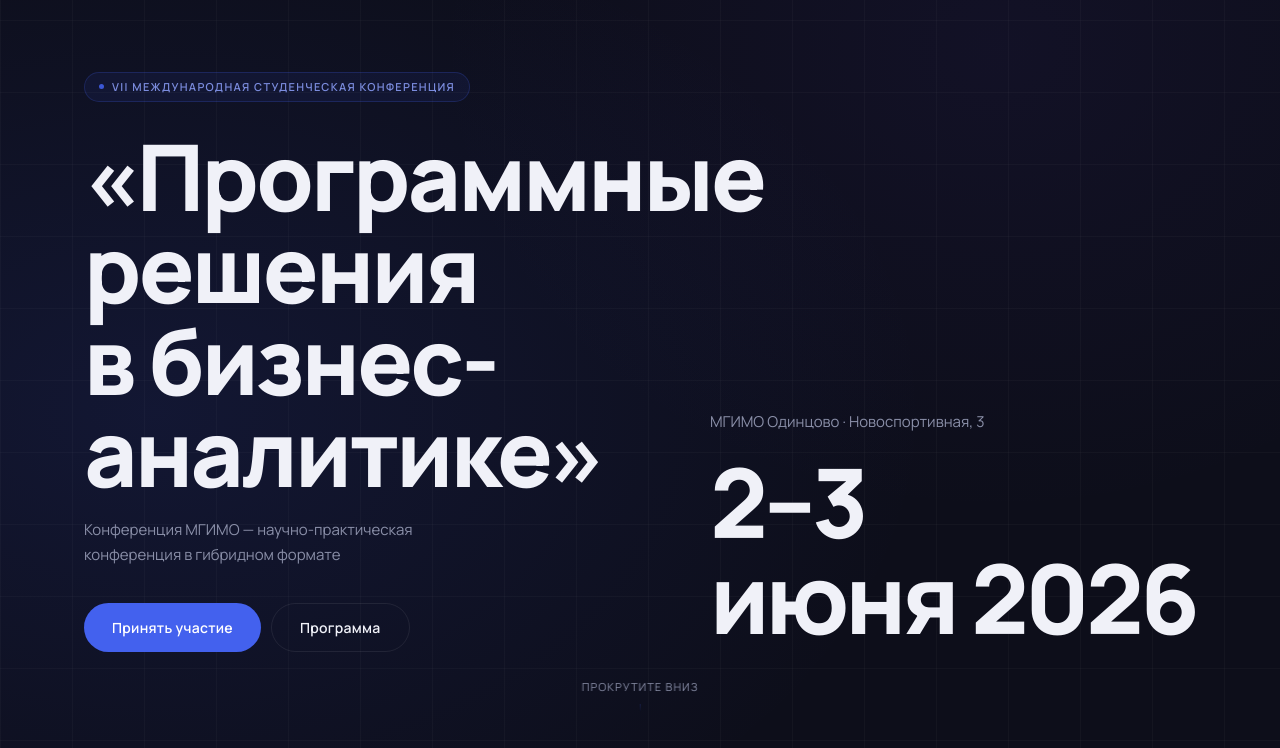
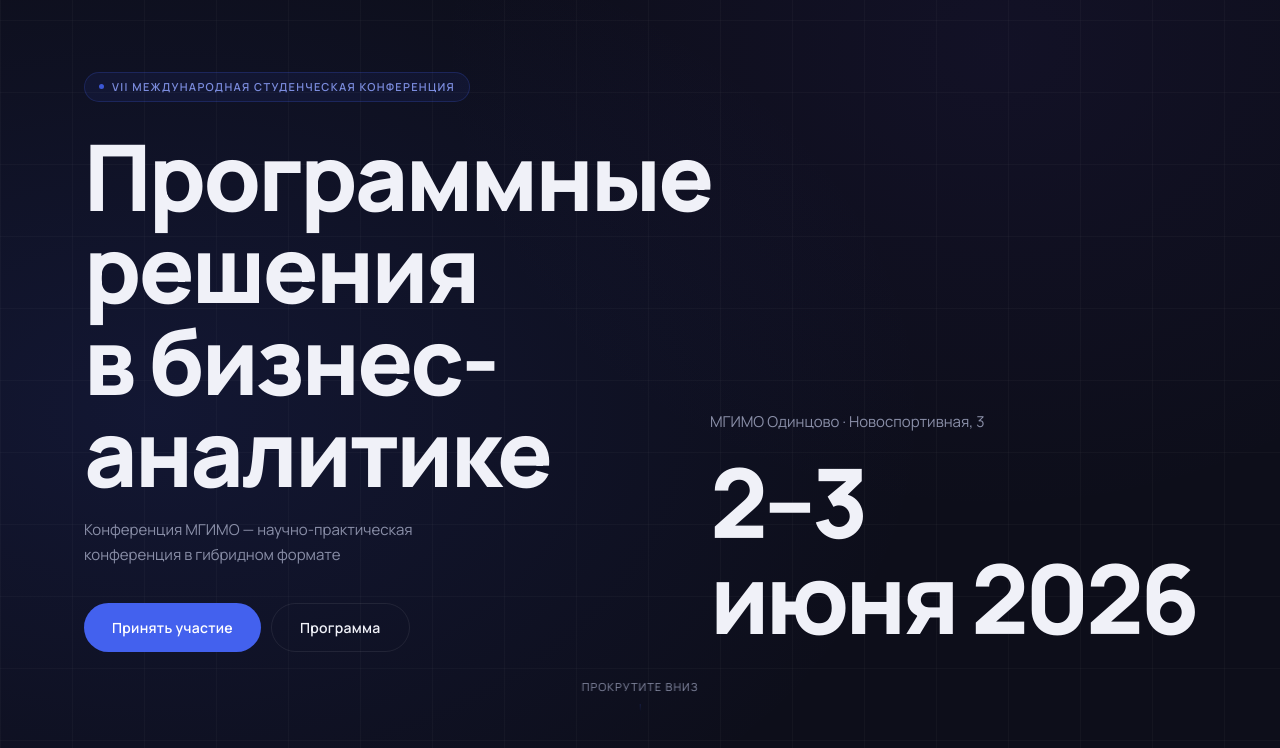
Before and after one commit to psshamshin/mgimo-festival, a plain HTML site: page index.html in a window 1280 px wide. Shown: the part 52-800 px from the top of the page. Drawn offline with Linux system fonts and the light colour scheme.

Commit message:
Fix: remove quotes from hero title
Co-Authored-By: Claude Sonnet 4.6 <noreply@anthropic.com>

```diff
--- a/index.html
+++ b/index.html
@@ -55,7 +55,7 @@
     <div class="hero__content container">
       <div class="hero__left">
         <div class="hero__badge">VII Международная студенческая конференция</div>
-        <h1 class="hero__title">«Программные решения<br/>в бизнес-аналитике»</h1>
+        <h1 class="hero__title">Программные решения<br/>в бизнес-аналитике</h1>
         <p class="hero__subtitle">Конференция МГИМО — научно-практическая конференция в гибридном формате</p>
         <div class="hero__actions">
           <a href="#contacts" class="btn btn--primary">Принять участие</a>
```
